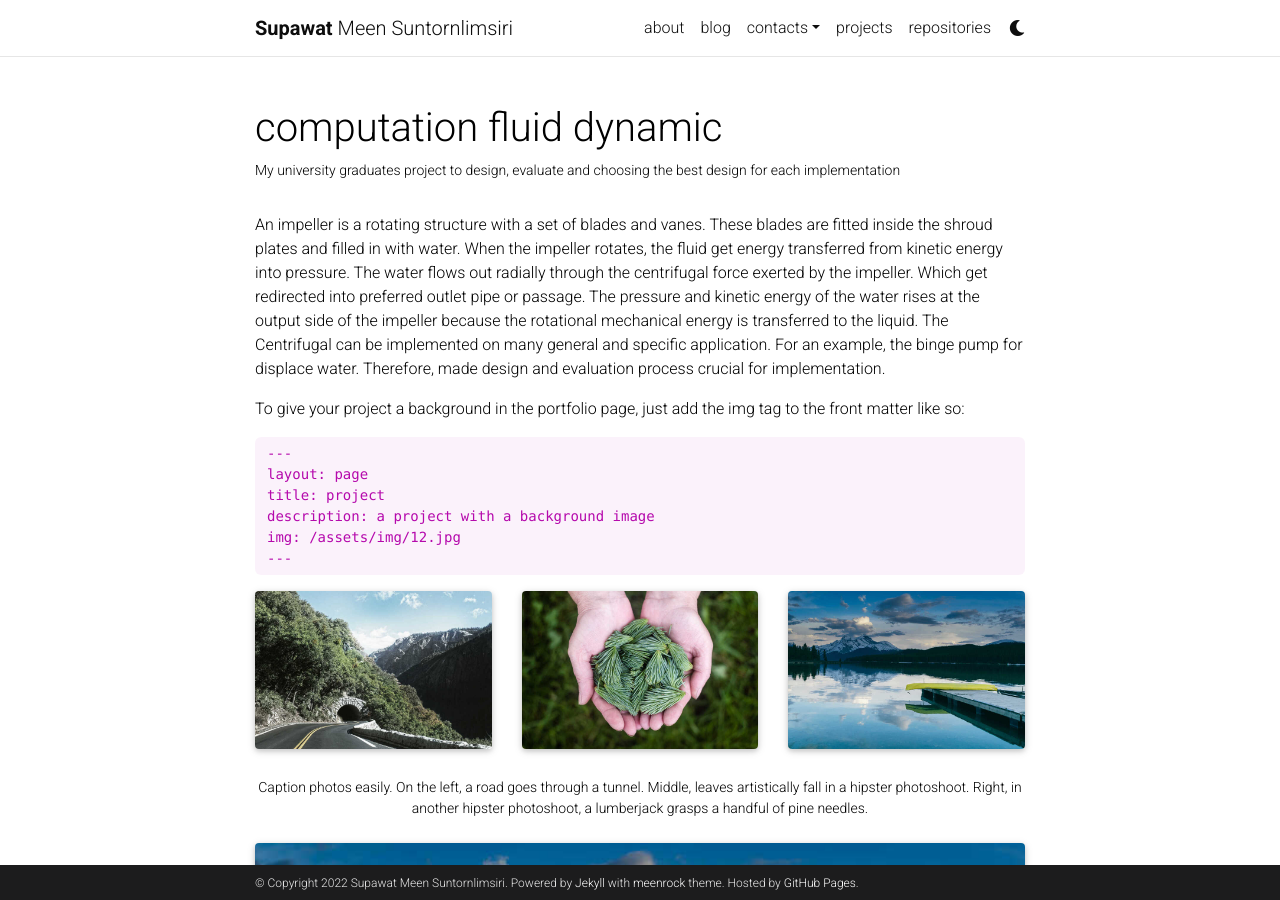
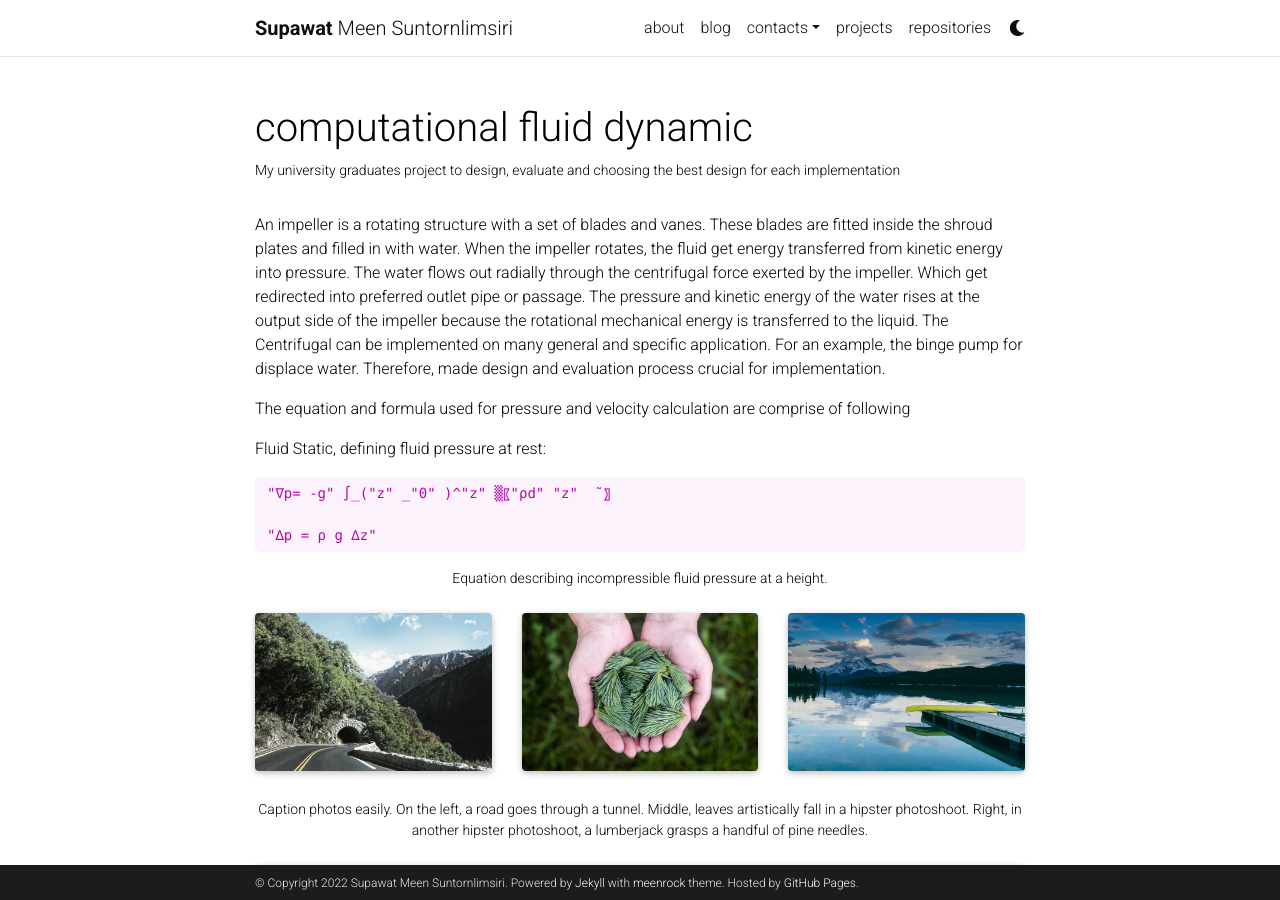
Before and after one commit to meenrock/my-documentation, a Jekyll site: the page built from _projects/9_project.md, in a window 1280 px wide and 900 px high. Built offline with Jekyll 4.4.1, drawn with Linux system fonts in a browser that asks for light colours; full-size pictures stand in for the smaller copies a plugin makes; comment, search, counter and statistics services are not loaded; a style sheet for code colours, icons or effects is not loaded.

Commit message:
Update 9_project.md

```diff
--- a/_projects/9_project.md
+++ b/_projects/9_project.md
@@ -1,6 +1,6 @@
 ---
 layout: page
-title: computation fluid dynamic
+title: computational fluid dynamic
 description: My university graduates project to design, evaluate and choosing the best design for each implementation
 img: assets/img/impeller.png
 importance: 4
@@ -14,14 +14,18 @@ The pressure and kinetic energy of the water rises at the output side of the imp
 rotational mechanical energy is transferred to the liquid. The Centrifugal can be implemented on many general and
 specific application. For an example, the binge pump for displace water. Therefore, made design and evaluation process crucial for implementation.
 
-To give your project a background in the portfolio page, just add the img tag to the front matter like so:
+The equation and formula used for pressure and velocity calculation are comprise of following
 
-    ---
-    layout: page
-    title: project
-    description: a project with a background image
-    img: /assets/img/12.jpg
-    ---
+Fluid Static, defining fluid pressure at rest:
+
+    "∇p= -g" ∫_("z" _"0" )^"z" ▒〖"ρd" "z"  ̃ 〗
+
+    "∆p = ρ g ∆z"
+
+<div class="caption">
+    Equation describing incompressible fluid pressure at a height.
+</div>
+
 
 <div class="row">
     <div class="col-sm mt-3 mt-md-0">
```
